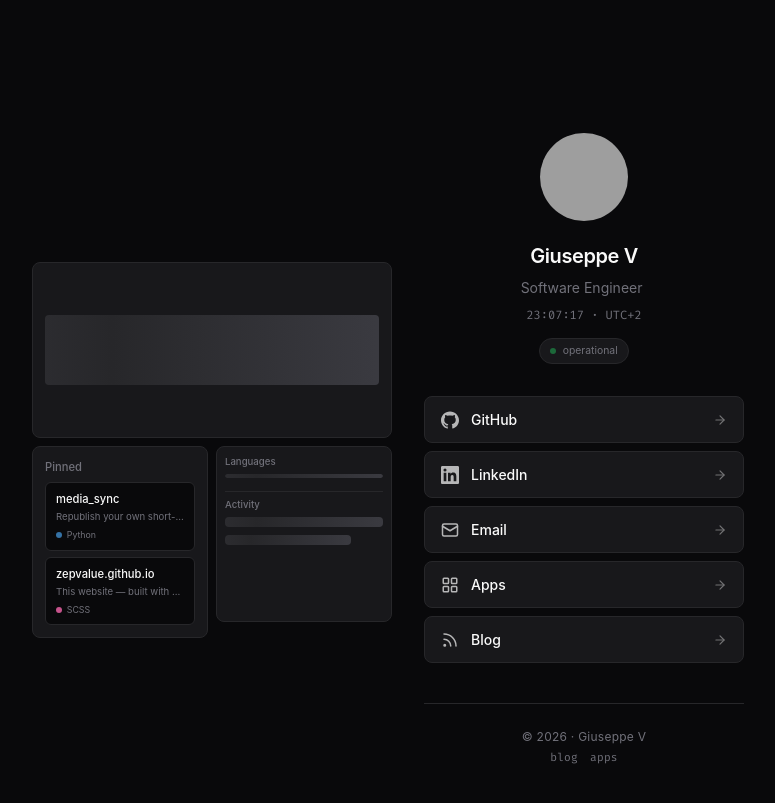
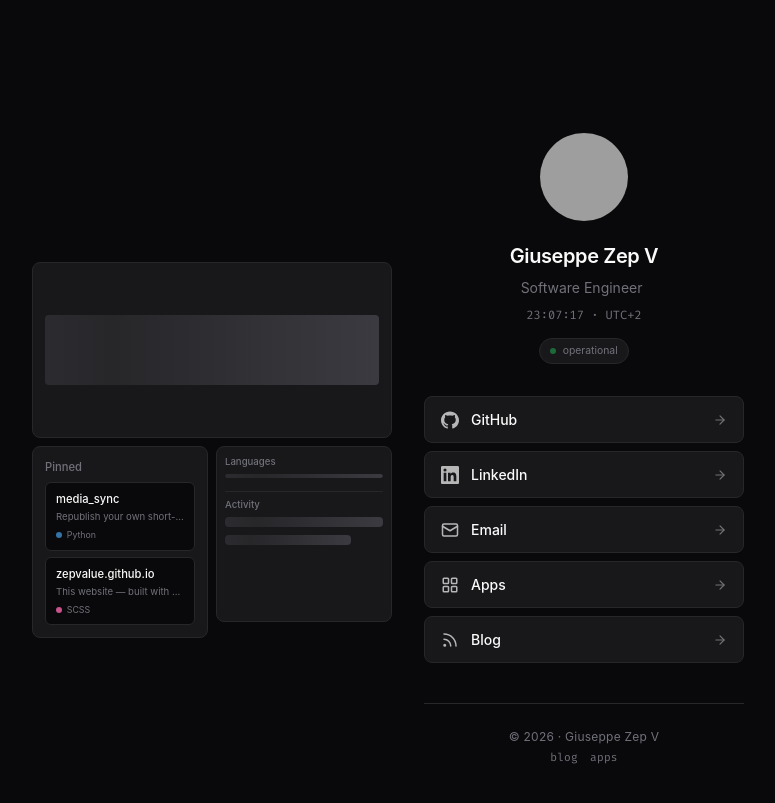
Before and after one commit to zepvalue/zepvalue.github.io, a Jekyll site: the page built from index.md, in a window 1280 px wide, cut to the strip 0-803 px from the top of the page. Shown: the whole strip, without its empty margins (252-1027 px from the left). Built offline with Jekyll 4.4.1, drawn with Linux system fonts in a browser that asks for light colours; grey boxes are pictures that could not be loaded.

Commit message:
update name

```diff
--- a/_config.yml
+++ b/_config.yml
@@ -1,13 +1,13 @@
 # this is only for search engines, it does not appear in the home
 # as long as the json variables name and description are provided
-title: Giuseppe V
+title: Giuseppe Zep V
 description: Software Engineer
 baseurl: ""
 url: https://zepvalue.github.io
 
 # ── Profile shown on the homepage ───────────────────────────────────────────
 json:
-  name: Giuseppe V
+  name: Giuseppe Zep V
   # avatar shown in the center column (GitHub serves your avatar at /<user>.png)
   avatar: https://github.com/zepvalue.png
   # the bio is "typed" out under your name; add more lines for a rotating effect
```
